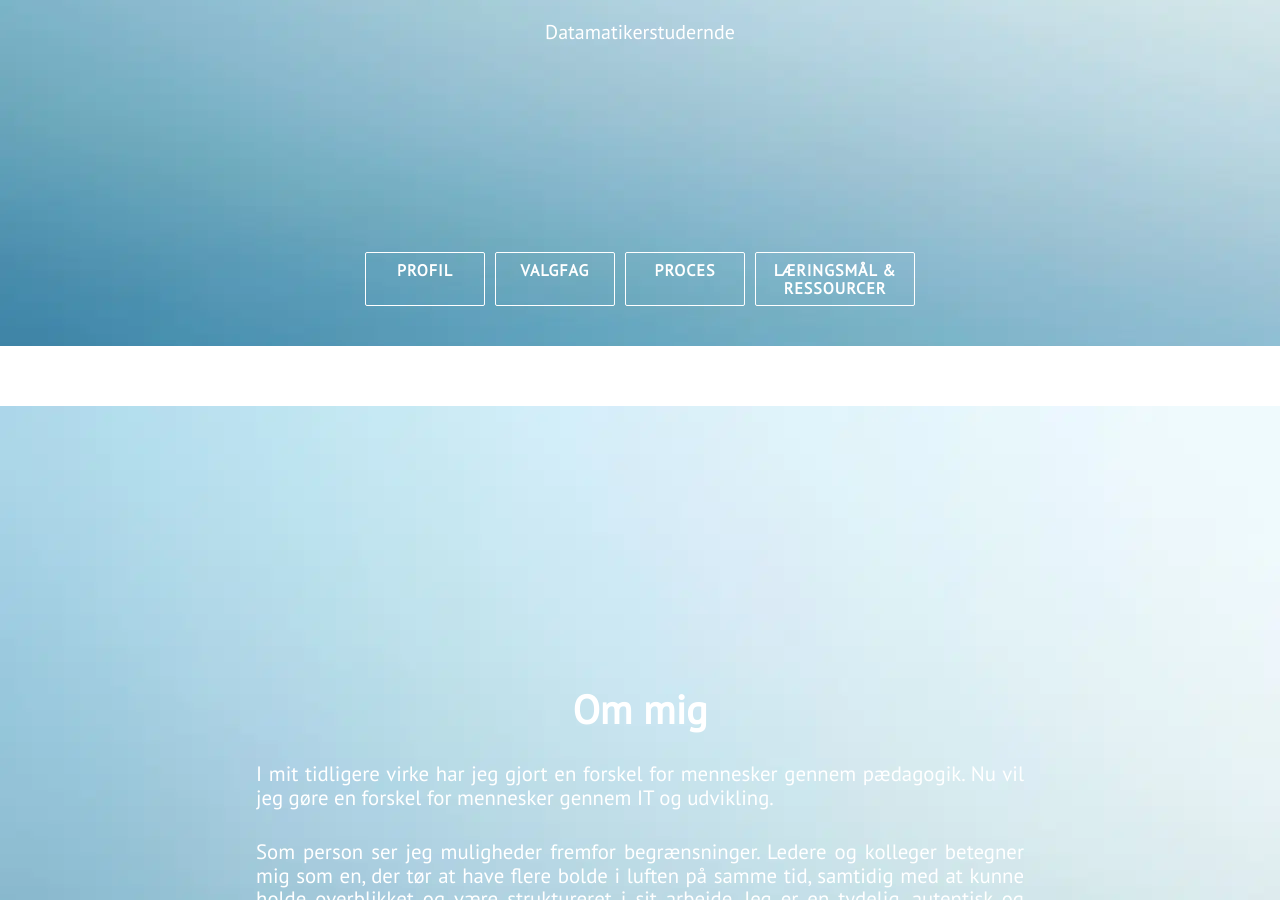
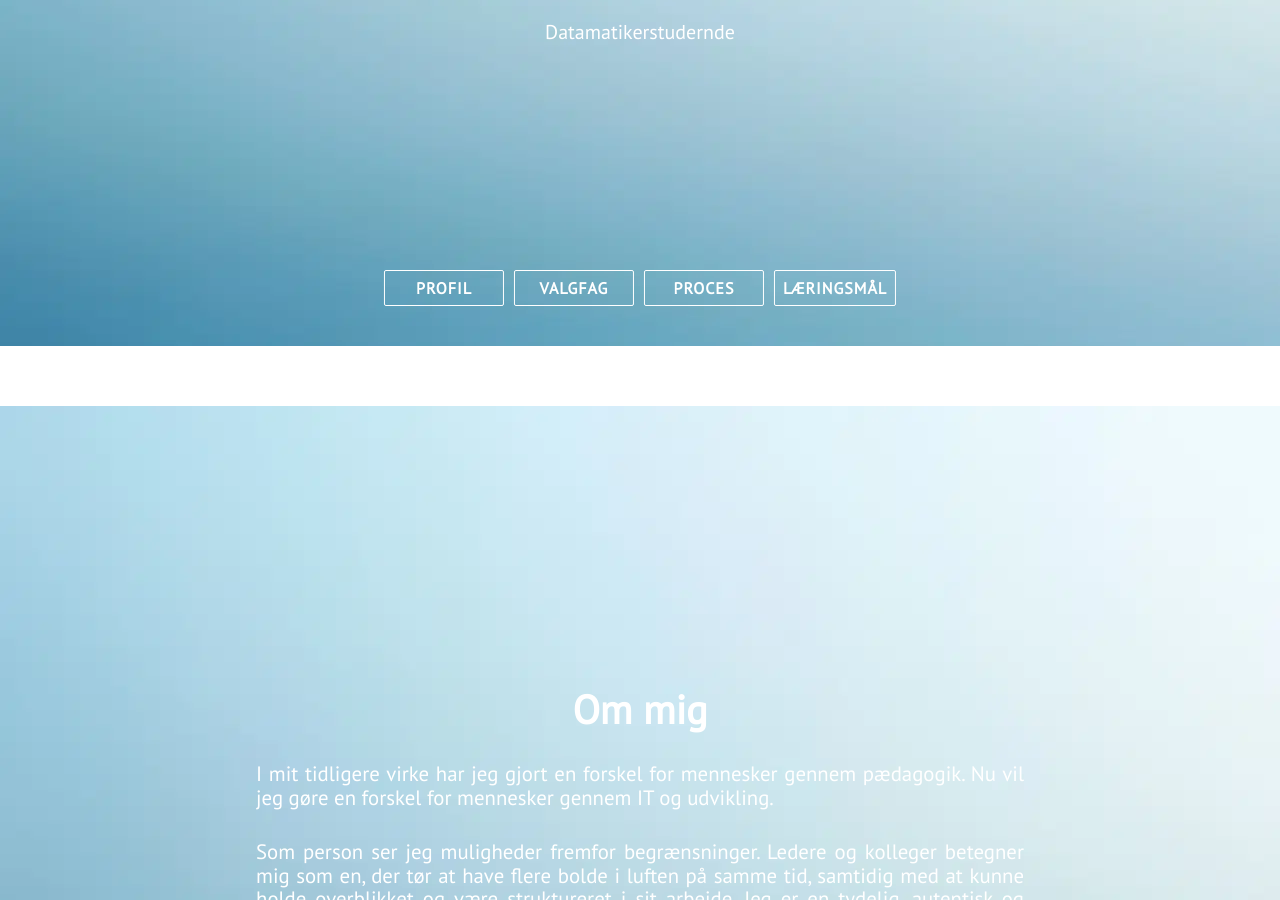
Before and after one commit to EmreAltiintas/portfolio, a Jekyll site: the page built from index.html, in a window 1280 px wide and 900 px high, scrolled down 572 px. Built offline with Jekyll 4.4.1, drawn with Linux system fonts in a browser that asks for light colours; nearby versions of some CDN libraries.

Commit message:
Update nav.html

```diff
--- a/_includes/nav.html
+++ b/_includes/nav.html
@@ -10,7 +10,7 @@
             <a class="semi-transparent-button with-border nav-links" href="#about">PROFIL</a>
             <a class="semi-transparent-button with-border nav-links" href="#skills">VALGFAG</a>
             <a class="semi-transparent-button with-border nav-links" href="#projects">PROCES</a>
-            <a class="semi-transparent-button with-border nav-links" href="#blog-posts">LÆRINGSMÅL & RESSOURCER</a>
+            <a class="semi-transparent-button with-border nav-links" href="#blog-posts">LÆRINGSMÅL</a>
         </div>
     </div>
 </section>
```
